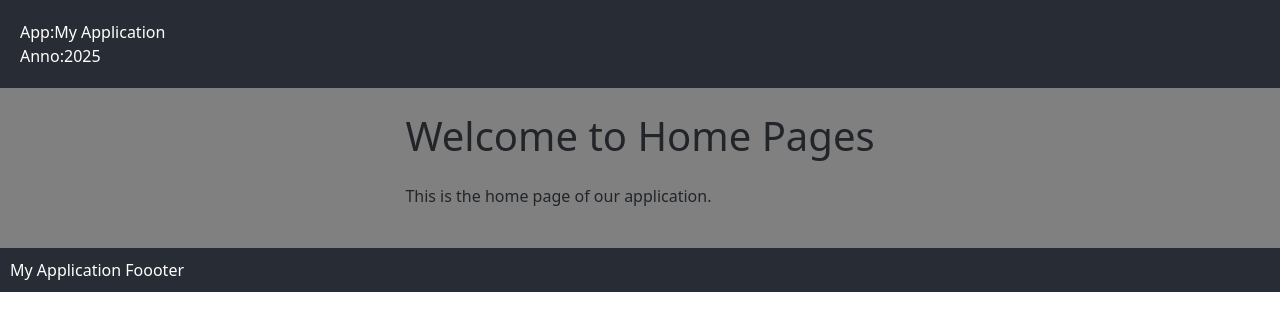
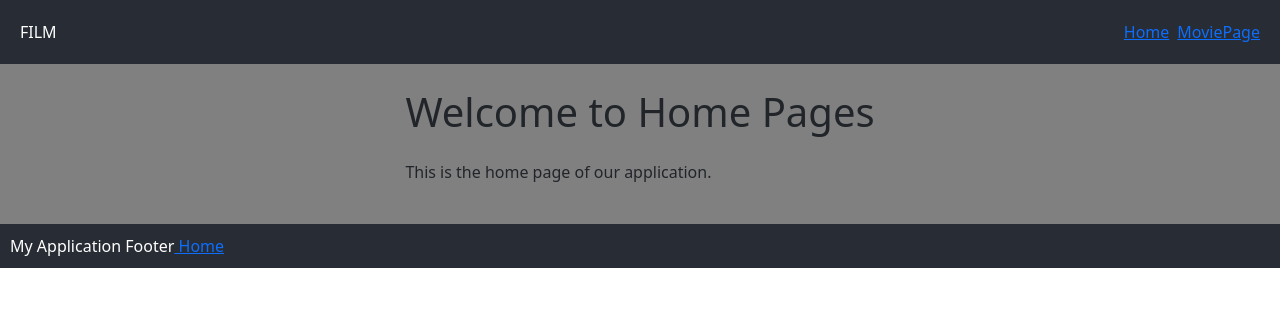
Before and after one commit to GiancarloRamondino/webapp-react, a React (Vite) app: page / in a window 1280 px wide. Shown: the top 330 px of the page. Built offline with nearby package versions, Linux system fonts and the light colour scheme.

Commit message:
[FIX] LINK

```diff
--- a/src/components/Headers.jsx
+++ b/src/components/Headers.jsx
@@ -1,12 +1,20 @@
+// import MoviePage from '../pages/MoviePage';
+import { Link } from 'react-router-dom';
+
 function Headers({ headers }) {
   return (
-    <div className="flex flex-col gap-2">
-      {headers.map((header, index) => (
-        <div key={index} className="flex items-center gap-2">
-          <span className="font-bold">{header.name}:</span>
-          <span>{header.value}</span>
+    <div className="d-flex gap-2 justify-content-between">
+      <div className=" items-center gap-2">
+        <span className="font-bold">FILM</span>
+      </div>
+      <div className="d-flex gap-2">
+        <div>
+          <Link to="/">Home</Link>
         </div>
-      ))}
+        <div>
+          <Link to="/movie">MoviePage</Link>
+        </div>
+      </div>
     </div>
   );
 }
--- a/src/components/Card.jsx
+++ b/src/components/MovieCard.jsx
@@ -1,4 +1,4 @@
-function Card({ title, description, imageUrl }) {
+function MovieCard({ title, description, imageUrl, review }) {
   return (
     <div className="bg-white rounded-lg shadow-md p-6 flex flex-col items-center max-w-xs">
       <img
@@ -8,8 +8,9 @@ function Card({ title, description, imageUrl }) {
       />
       <h2 className="text-xl font-bold mb-2">{title}</h2>
       <p className="text-gray-700 text-center">{description}</p>
+      <p className="text-gray-700 text-center">{review}</p>
     </div>
   );
 }
 
-export default Card;
+export default MovieCard;
--- a/src/layouts/DefaultLayout.jsx
+++ b/src/layouts/DefaultLayout.jsx
@@ -1,6 +1,6 @@
-import { Outlet } from 'react-router-dom';
 import Headers from '../components/Headers';
 import './DefaultLayout.css'
+import { Link, Outlet } from 'react-router-dom';
 
 const headersData = [
   { name: 'App', value: 'My Application' },
@@ -17,7 +17,8 @@ function DefaultLayout() {
         <Outlet /> {/* Qui verranno renderizzate le pagine */}
       </main>
       <footer>
-        My Application Foooter
+        My Application Footer
+        <Link to="/"> Home </Link>
       </footer>
     </div>
   );
--- a/src/pages/MoviePage.jsx
+++ b/src/pages/MoviePage.jsx
@@ -1,14 +1,15 @@
-import Card from '../components/Card';
+import MovieCard from '../components/MovieCard';
 
 function MoviePage() {
   return (
     <div className="flex flex-col items-center justify-center min-h-screen bg-gray-100">
       <h1 className="text-4xl font-bold mb-4">Movie Page</h1>
       <p className="text-lg text-gray-700 mb-6">This is the movie page content.</p>
-      <Card
+      <MovieCard
         title="Inception"
         description="A mind-bending thriller by Christopher Nolan."
         imageUrl="https://m.media-amazon.com/images/I/51s+8pQbKRL._AC_SY445_.jpg"
+        review="A masterpiece of modern cinema, blending science fiction with psychological depth."
       />
     </div>
   );
--- a/src/pages/NotFoundPage.jsx
+++ b/src/pages/NotFoundPage.jsx
@@ -1,11 +1,11 @@
+import { Link } from 'react-router-dom';
+
 function NotFoundPage() {
   return (
     <div className="flex flex-col items-center justify-center h-screen bg-gray-100">
       <h1 className="text-6xl font-bold text-gray-800">404</h1>
       <p className="mt-4 text-xl text-gray-600">Page Not Found</p>
-      <a href="/" className="mt-6 text-blue-500 hover:underline">
-        Go back to Home
-      </a>
+      <Link to="/"> Home </Link>
     </div>
   );
 }
```
